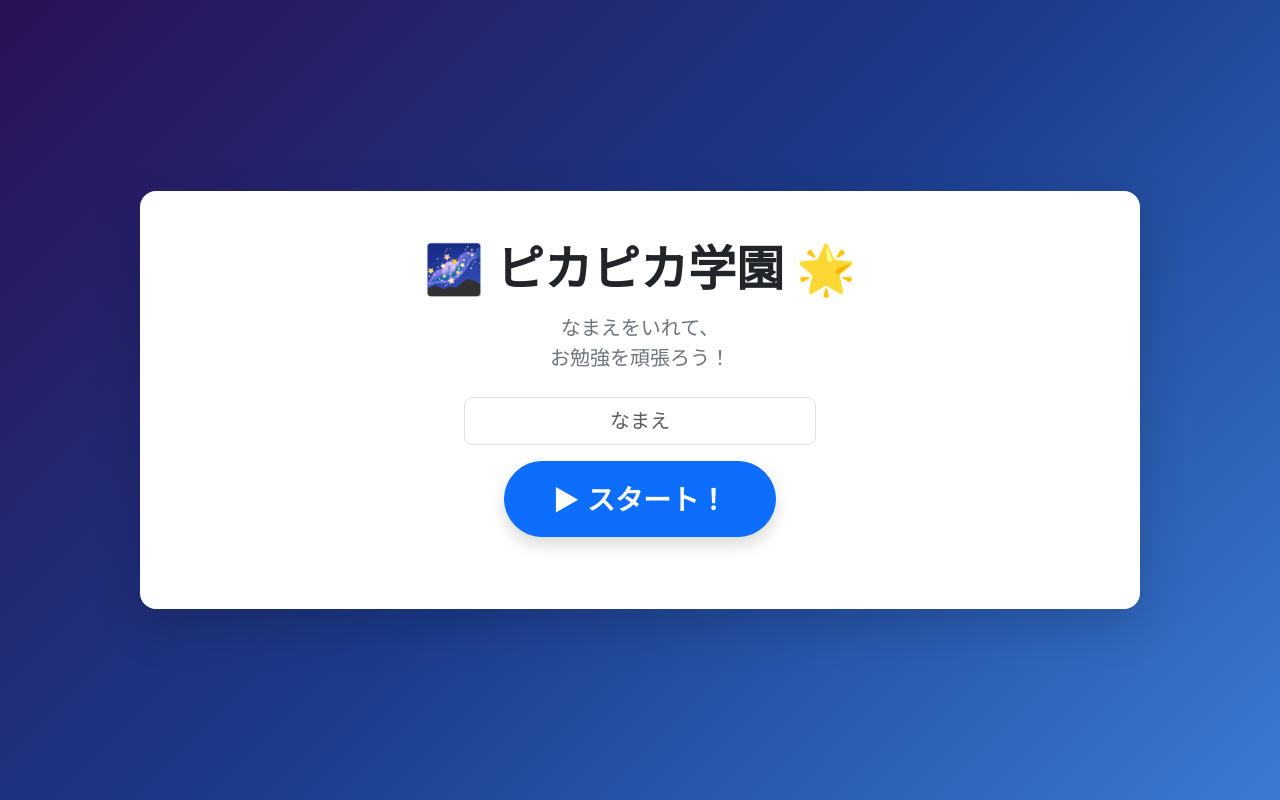
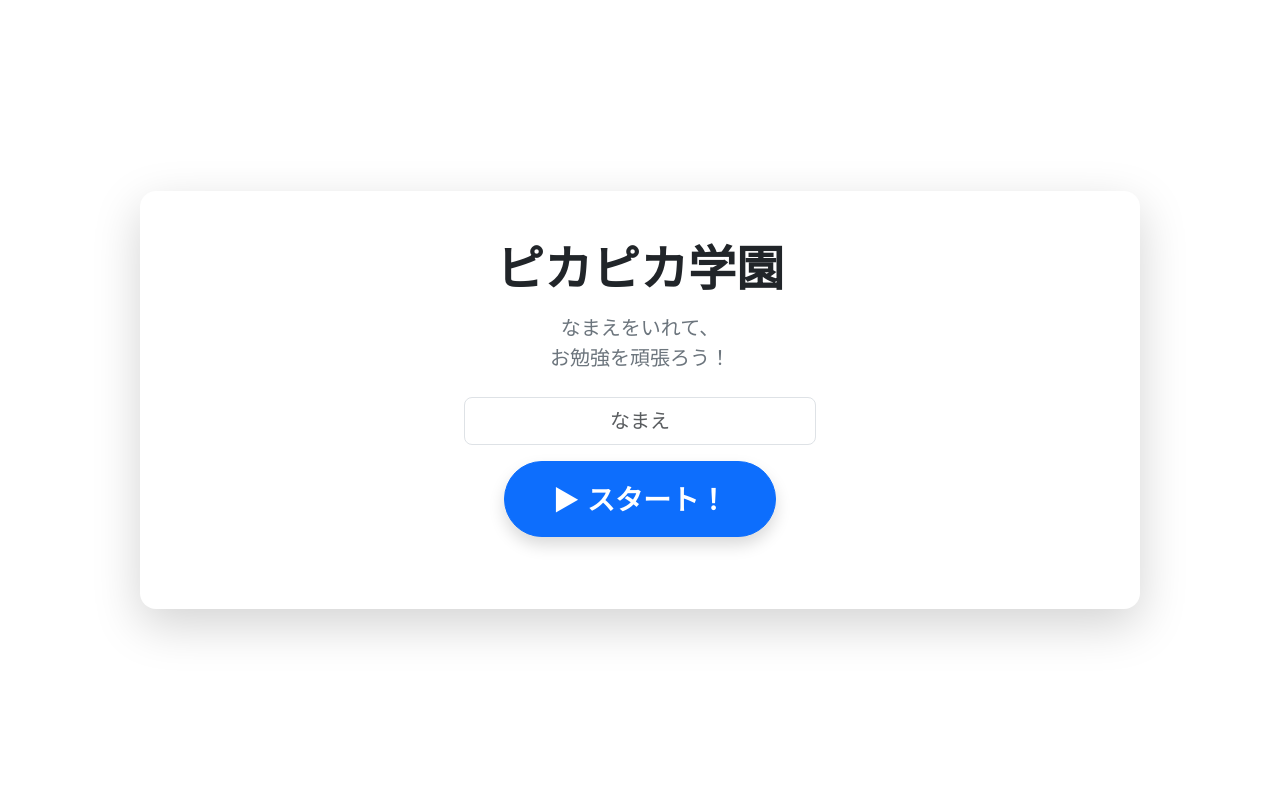
Before and after one commit to OOP2-2025-final-G12/pikapika-school, a Flask app: page / in a window 1280 px wide. Run offline with Flask 3, Linux system fonts and the light colour scheme.

Commit message:
修正しました！
/topのグラデーションの背景を白背景にしました
絵文字の削除
コイン､チケットは文字に変更
ランキングのところはそのまま

```diff
--- a/templates/index.html
+++ b/templates/index.html
@@ -10,12 +10,7 @@
 
   <style>
     body {
-      background: linear-gradient(
-        135deg,
-        #2b1055,
-        #1b3b8a,
-        #3a7bd5
-      );
+      background: #ffffff;
     }
   </style>
 </head>
@@ -30,7 +25,7 @@
 
     <!-- タイトル -->
     <h1 class="fw-bold mb-3 display-5 text-dark">
-      🌌 ピカピカ学園 🌟
+        ピカピカ学園
     </h1>
 
     <!-- 説明 -->
```
Also changed, not shown: templates/select.html (+4 -4 lines).
